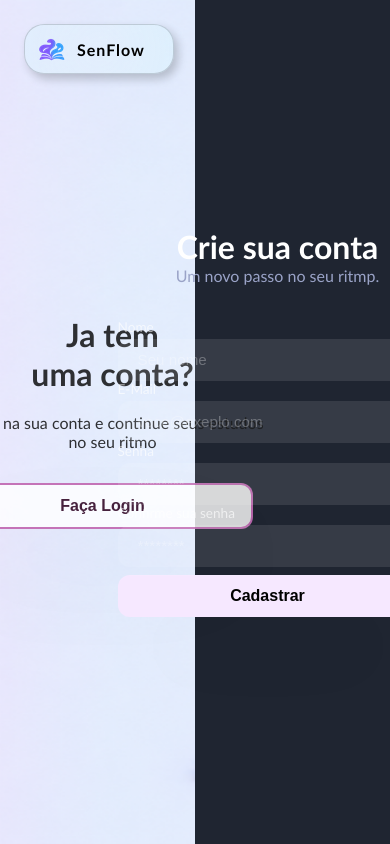
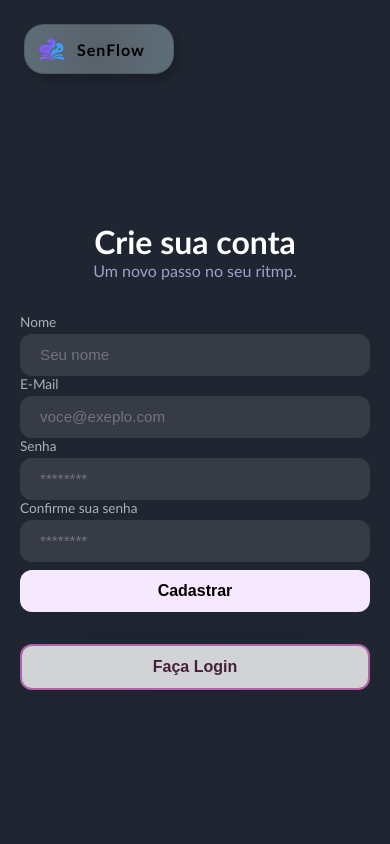
Before and after one commit to th4ylor/Inclusive-Education, a Flask app: page /loginPage in a window 390 px wide. Run offline with Flask 3, Linux system fonts and the light colour scheme.

Commit message:
Responsividade em Login/Cadastro

```diff
--- a/static/css/login.css
+++ b/static/css/login.css
@@ -218,3 +218,47 @@ h2 {
     text-align: center;
     margin-bottom: 20px;
     font-weight: 700;}
+
+
+
+
+
+/*Responsa */
+
+@media (max-width: 760px){
+    body{
+        width: 100%;
+        height: auto;
+        overflow: auto;}
+    .container{
+        width: 100%;}
+    .card{
+        flex-direction: column;
+        height: auto;
+        min-height: 100dvh;
+        padding: 100px 20px 32px;
+        gap: 24px;}
+    .card::after{
+        display: none;}
+    .esquerda, .direita{
+        width: 100%;
+        max-width: 360px;}
+    .formLogin, .formCadastro, .facaLogin, .facaCadastro{
+        width: 100%;}
+    .card .facaLogin, .card .facaCadastro{
+        position: static;
+        transform: none;}
+    .card input, .card button, .card p{
+        width: 100%;}
+    .card .facaLogin h2, .card .facaLogin p, .card .facaCadastro h2, .card .facaCadastro p{
+        display: none;
+    }
+    .card.CadastroActive .direita{
+        order: -1;}
+    .card.LoginActive .formCadastro,
+.card.LoginActive .facaLogin,
+.card.CadastroActive .formLogin,
+.card.CadastroActive .facaCadastro {
+    display: none;
+}
+}
--- a/static/js/init.js
+++ b/static/js/init.js
@@ -29,7 +29,7 @@ function mostrarIntegrante(newPosition){
 }
 
 nextButton.onclick = () => {
-    list.style.setProperty('--calculation', -1)
+    list.style.setProperty('--calculation', 1)
 
     if (active == itens.length - 1) {
         mostrarIntegrante(0)
@@ -39,7 +39,7 @@ nextButton.onclick = () => {
 }}
 
 prevButton.onclick = () => {
-    list.style.setProperty('--calculation', 1)
+    list.style.setProperty('--calculation', -1)
 
     if (active == 0) {
         mostrarIntegrante(itens.length - 1)
--- a/static/js/login.js
+++ b/static/js/login.js
@@ -15,7 +15,7 @@ cadastroButton.onclick = () => {
 
 document.addEventListener("DOMContentLoaded", () => {
     const msg = document.querySelector(".msg")
-    if (msg.classList.contains("sucesso")){
+    if (msg && msg.classList.contains("sucesso")){
         card.classList.remove("CadastroActive")
         card.classList.add("LoginActive")
     }
--- a/templates/index.html
+++ b/templates/index.html
@@ -376,8 +376,6 @@
     </section>
 
 
-
-
     <script src="../static/js/init.js"></script>
 </body>
 </html>
--- a/templates/login.html
+++ b/templates/login.html
@@ -5,6 +5,7 @@
     <meta name="viewport" content="width=device-width, initial-scale=1.0">
     <title>Cadastro</title>
     <link rel="stylesheet" href="../static/css/login.css">
+    <link rel="stylesheet" href="../static/css/responsivo.css">
     <script src="../static/js/login.js" defer ></script>
     <link rel="icon" href="{{url_for('static', filename='img/ico.png')}}" ></link>
 </head>
```
Also changed, not shown: static/css/responsivo.css (deleted, +0 -54 lines), static/css/style.css (+59 -1 lines), loginBG.jpg (deleted).
